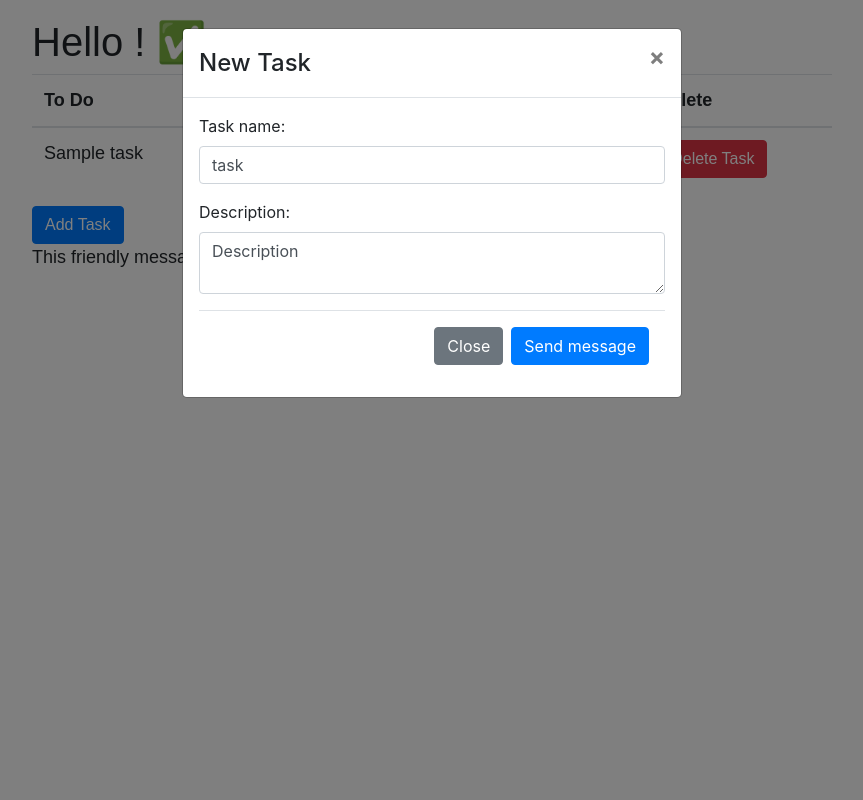
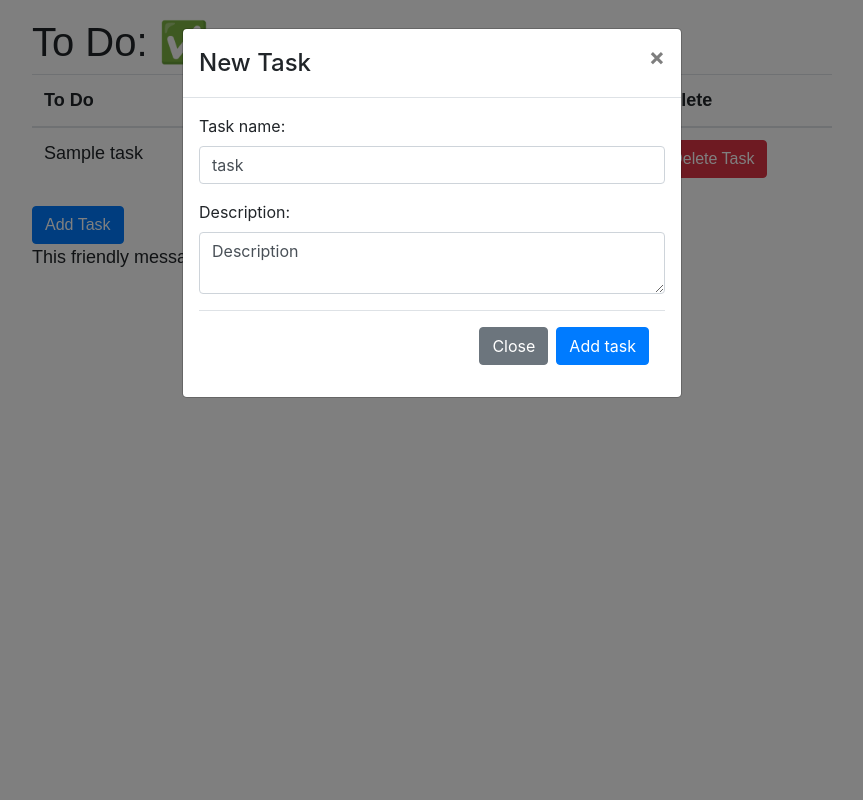
Before and after one commit to vladislavmarkotin/to-do.com, a Symfony app: template templates/add_task/index.html.twig in a window 1280 px wide, after a click on "Add Task". Shown: the whole page, without its empty margins (208-1071 px from the left). Run offline with Twig, Linux system fonts and the light colour scheme; the template is opened without the code that fills it: most values are stand-ins (such as "Sample title", 1, 10 or a date in 2020); some libraries are stand-ins or nearby versions.

Commit message:
delete bug whith async adding of tasks

```diff
--- a/public/asset/js/add.js
+++ b/public/asset/js/add.js
@@ -12,10 +12,13 @@ function addRequest(){
 
 
         $.post( "add", { task_name: formData.getName(), task_desc: formData.getDesc() }).done(function(response) {
-            console.log("Response" + response);
-            $("#tasks").append("<td>" + response.task_name + "</td>");
-            $("#tasks").append("<td>" + response.task_desc + "</td>")
-            $("#tasks").append("<td>" + response.status + "</td>")
+            var answer = JSON.parse(response);
+            console.log(answer);
+            $("#tasks").append("<td>" + answer.task + "</td>");
+            $("#tasks").append("<td>" + answer.task_desc + "</td>");
+            $("#tasks").append("<td>" + answer.status + "</td>");
+            $("#tasks").append("<td><button type='button' class='btn btn-secondary'>Edit Task</button></td>");
+            $("#tasks").append("<td><button type='button' class='btn btn-danger'>Delete Task</button></td>");
         });
     }
 
--- a/templates/add_task/index.html.twig
+++ b/templates/add_task/index.html.twig
@@ -33,7 +33,7 @@
                             </div>
                             <div class="modal-footer">
                                 <button type="button" class="btn btn-secondary" data-dismiss="modal">Close</button>
-                                <button type="submit" class="btn btn-primary" id="send">Send message</button>
+                                <button type="submit" class="btn btn-primary" id="send">Add task</button>
                             </div>
                         </form>
                     </div>
@@ -47,7 +47,7 @@
 
 
 
-        <h1>Hello ! ✅</h1>
+        <h1>To Do: ✅</h1>
 
         <table class="table" id="tasks">
             <thead>
```
Also changed, not shown: src/Controller/IndexController.php (+6 -1 lines).
